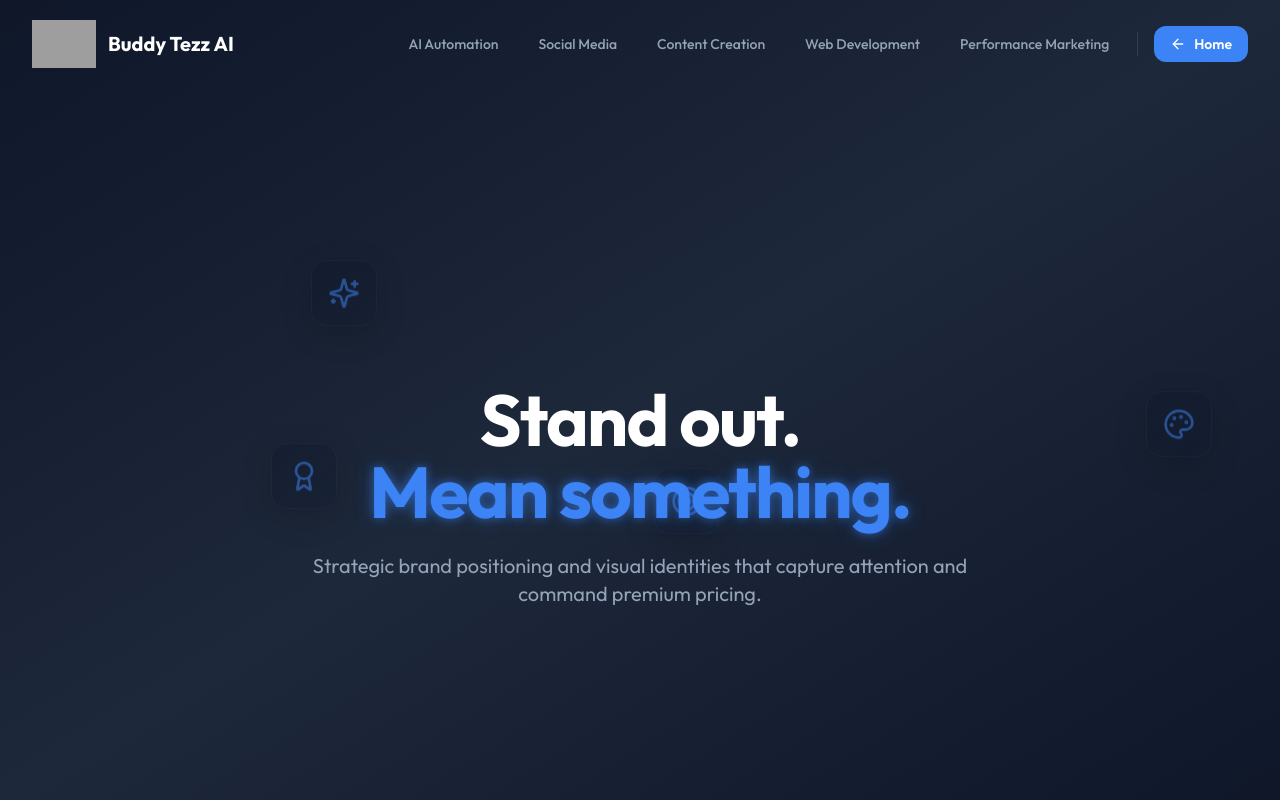
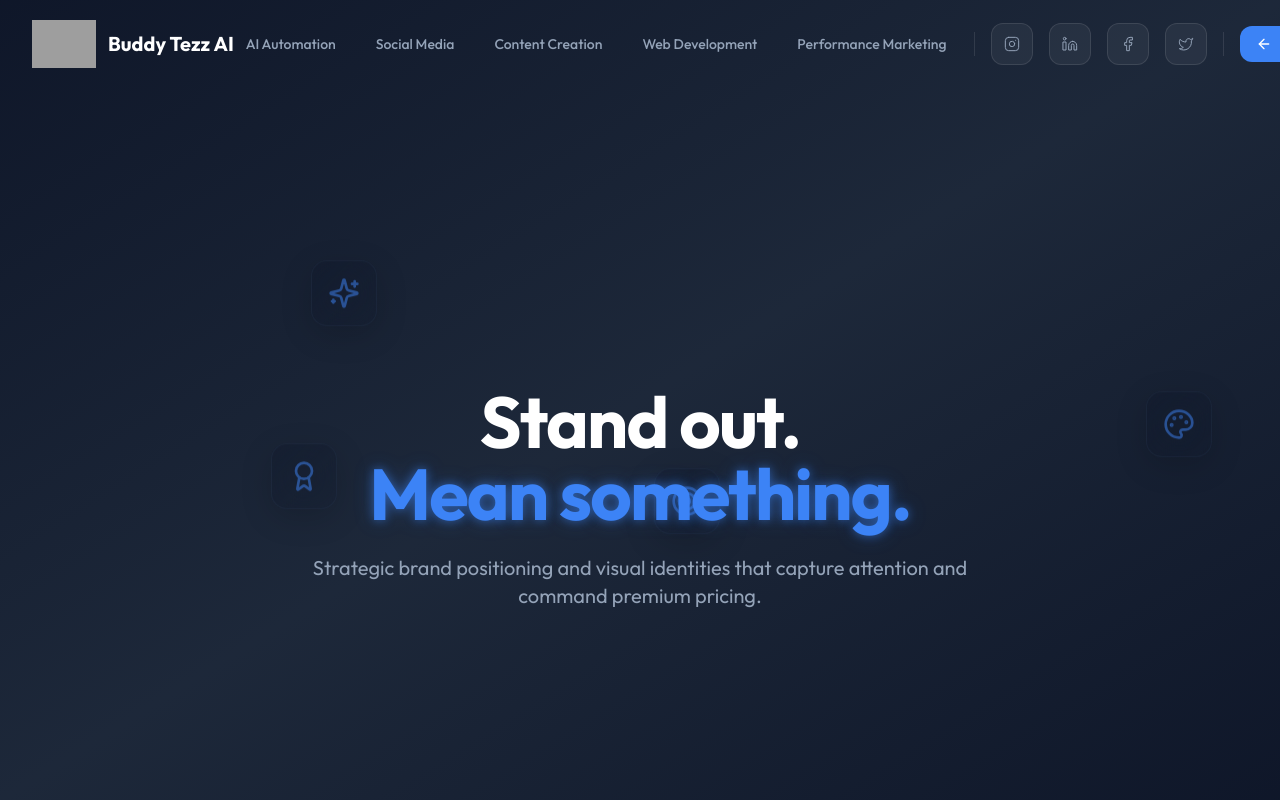
Before and after one commit to buddytezzai/Buddytezz, a React (Vite) app in the folder apps/web/: page /services/branding-strategy in a window 1280 px wide. Shown: the top 800 px of the page. Built offline with nearby package versions, Linux system fonts and the light colour scheme; grey boxes are pictures that could not be loaded.

Commit message:
Fix Vercel output directory mismatch

```diff
--- a/apps/web/src/components/Footer.jsx
+++ b/apps/web/src/components/Footer.jsx
@@ -1,7 +1,8 @@
 
 import React from 'react';
 import { Link } from 'react-router-dom';
-import { Facebook, Twitter, Instagram, Linkedin, Mail } from 'lucide-react';
+import { Mail } from 'lucide-react';
+import SocialLinks from '@/components/SocialLinks.jsx';
 
 const Footer = () => {
   const scrollToSection = (href) => {
@@ -11,12 +12,6 @@ const Footer = () => {
     }
   };
 
-  const socialLinks = [
-    { icon: Facebook, href: '#', label: 'Facebook' },
-    { icon: Twitter, href: '#', label: 'Twitter' },
-    { icon: Instagram, href: '#', label: 'Instagram' },
-    { icon: Linkedin, href: '#', label: 'LinkedIn' }
-  ];
 
   const quickLinks = [
     { label: 'Services', href: '#services' },
@@ -74,18 +69,7 @@ const Footer = () => {
 
           <div>
             <p className="font-semibold text-lg text-[hsl(var(--foreground))] mb-6">Connect with us</p>
-            <div className="flex space-x-4">
-              {socialLinks.map((social) => (
-                <a
-                  key={social.label}
-                  href={social.href}
-                  aria-label={`Follow us on ${social.label}`}
-                  className="w-12 h-12 rounded-xl bg-[hsl(var(--muted))] flex items-center justify-center text-[hsl(var(--foreground))] hover:bg-[hsl(var(--primary))] hover:text-white transition-all duration-200 focus-visible:outline-none focus-visible:ring-2 focus-visible:ring-[hsl(var(--primary))]"
-                >
-                  <social.icon className="w-5 h-5" aria-hidden="true" />
-                </a>
-              ))}
-            </div>
+            <SocialLinks iconSize={18} className="mt-2" />
             <a
               href="mailto:hello@buddytezz.ai"
               className="flex items-center space-x-3 mt-6 text-base text-[hsl(var(--muted-foreground))] hover:text-[hsl(var(--primary))] transition-colors duration-200 focus-visible:outline-none focus-visible:ring-2 focus-visible:ring-[hsl(var(--primary))] rounded px-1 -ml-1 w-fit"
--- a/apps/web/src/components/ServiceHeader.jsx
+++ b/apps/web/src/components/ServiceHeader.jsx
@@ -2,6 +2,7 @@ import React, { useState, useEffect } from 'react';
 import { Link, useLocation } from 'react-router-dom';
 import { Menu, X, ArrowLeft, ChevronRight } from 'lucide-react';
 import { motion, AnimatePresence } from 'framer-motion';
+import SocialLinks from '@/components/SocialLinks.jsx';
 
 const SERVICES = [
   { label: 'AI Automation', href: '/services/ai-automation' },
@@ -50,6 +51,10 @@ const ServiceHeader = () => {
                 {service.label}
               </Link>
             ))}
+
+            <div className="h-6 w-px bg-white/10 mx-2 hidden lg:block" />
+
+            <SocialLinks iconSize={16} className="hidden lg:flex" />
 
             <div className="h-6 w-px bg-white/10 mx-2 hidden lg:block" />
 
@@ -104,6 +109,10 @@ const ServiceHeader = () => {
                   <ArrowLeft className="w-5 h-5" /> Back to Home
                 </Link>
               </div>
+
+              <div className="pt-4 flex justify-center">
+                <SocialLinks iconSize={18} />
+              </div>
             </div>
           </motion.div>
         )}
--- /dev/null
+++ b/apps/web/src/components/SocialLinks.jsx
@@ -0,0 +1,57 @@
+import React from 'react';
+import { Instagram, Linkedin, Facebook, Twitter } from 'lucide-react';
+import { motion } from 'framer-motion';
+
+const SOCIAL_DATA = [
+  {
+    name: 'Instagram',
+    icon: Instagram,
+    href: 'https://www.instagram.com/buddy_tezz/?hl=en',
+    color: 'hover:text-[#E4405F]',
+    glow: 'group-hover:shadow-[0_0_15px_rgba(228,64,95,0.4)]'
+  },
+  {
+    name: 'LinkedIn',
+    icon: Linkedin,
+    href: 'https://www.linkedin.com/in/buddy-tezz-3b8466280/',
+    color: 'hover:text-[#0A66C2]',
+    glow: 'group-hover:shadow-[0_0_15px_rgba(10,102,194,0.4)]'
+  },
+  {
+    name: 'Facebook',
+    icon: Facebook,
+    href: 'https://www.facebook.com/BuddyTezz',
+    color: 'hover:text-[#1877F2]',
+    glow: 'group-hover:shadow-[0_0_15px_rgba(24,119,242,0.4)]'
+  },
+  {
+    name: 'X (Twitter)',
+    icon: Twitter,
+    href: 'https://x.com/BuddyTezz',
+    color: 'hover:text-white',
+    glow: 'group-hover:shadow-[0_0_15px_rgba(255,255,255,0.2)]'
+  }
+];
+
+const SocialLinks = ({ className = "", iconSize = 20, variant = "horizontal" }) => {
+  return (
+    <div className={`flex ${variant === 'vertical' ? 'flex-col space-y-4' : 'flex-row space-x-4'} ${className}`}>
+      {SOCIAL_DATA.map((social) => (
+        <motion.a
+          key={social.name}
+          href={social.href}
+          target="_blank"
+          rel="noopener noreferrer"
+          title={`Follow us on ${social.name}`}
+          whileHover={{ scale: 1.1, y: -2 }}
+          whileTap={{ scale: 0.9 }}
+          className={`group relative p-3 rounded-xl bg-white/5 border border-white/10 flex items-center justify-center text-[hsl(var(--muted-foreground))] transition-all duration-300 ${social.color} ${social.glow} hover:bg-white/10 hover:border-white/20`}
+        >
+          <social.icon size={iconSize} strokeWidth={1.5} />
+        </motion.a>
+      ))}
+    </div>
+  );
+};
+
+export default SocialLinks;
--- a/apps/web/src/components/StickyNavBar.jsx
+++ b/apps/web/src/components/StickyNavBar.jsx
@@ -3,6 +3,7 @@ import React, { useState, useEffect } from 'react';
 import { Menu, X } from 'lucide-react';
 import { motion, AnimatePresence } from 'framer-motion';
 import { useNavigate, useLocation } from 'react-router-dom';
+import SocialLinks from '@/components/SocialLinks.jsx';
 
 const StickyNavBar = () => {
   const [isScrolled, setIsScrolled] = useState(false);
@@ -96,6 +97,8 @@ const StickyNavBar = () => {
                 {item.label}
               </motion.button>
             ))}
+            <div className="h-8 w-px bg-white/10 mx-2" />
+            <SocialLinks iconSize={18} />
           </div>
 
           <button
@@ -128,6 +131,9 @@ const StickyNavBar = () => {
                   {item.label}
                 </button>
               ))}
+              <div className="pt-6 border-t border-white/10 flex justify-center">
+                <SocialLinks iconSize={20} />
+              </div>
             </div>
           </motion.div>
         )}
--- a/apps/web/src/pages/AIAutomationPage.jsx
+++ b/apps/web/src/pages/AIAutomationPage.jsx
@@ -8,6 +8,7 @@ import ImageShowcase from '@/components/ImageShowcase.jsx';
 import ServiceROICalculator from '@/components/ServiceROICalculator.jsx';
 import ServiceCTA from '@/components/ServiceCTA.jsx';
 import Footer from '@/components/Footer.jsx';
+import SocialLinks from '@/components/SocialLinks.jsx';
 import { useParallax } from '@/hooks/useParallax.js';
 import { floatingAnimation } from '@/lib/animations.js';
 
@@ -117,9 +118,16 @@ const AIAutomationPage = () => {
       />
 
       <ServiceCTA
-        headline="Ready to put your business on autopilot?"
-        subheadline="Book a free discovery call to identify the best automation opportunities in your workflow."
+        headline="Ready to automate?"
+        subheadline="Let's build your AI workforce today."
       />
+
+      <section className="py-12 border-t border-white/5 bg-[hsl(var(--background))]">
+        <div className="max-w-7xl mx-auto px-4 text-center">
+          <h3 className="text-2xl font-bold text-white mb-6 font-['Outfit']">Follow our journey</h3>
+          <SocialLinks className="justify-center" iconSize={24} />
+        </div>
+      </section>
 
       <Footer />
     </div>
--- a/apps/web/src/pages/BrandingStrategyPage.jsx
+++ b/apps/web/src/pages/BrandingStrategyPage.jsx
@@ -8,6 +8,7 @@ import ImageShowcase from '@/components/ImageShowcase.jsx';
 import ServiceROICalculator from '@/components/ServiceROICalculator.jsx';
 import ServiceCTA from '@/components/ServiceCTA.jsx';
 import Footer from '@/components/Footer.jsx';
+import SocialLinks from '@/components/SocialLinks.jsx';
 import { useParallax } from '@/hooks/useParallax.js';
 import { floatingAnimation } from '@/lib/animations.js';
 
@@ -123,9 +124,16 @@ const BrandingStrategyPage = () => {
       />
 
       <ServiceCTA
-        headline="Ready to redefine your industry?"
-        subheadline="Let's build a brand that people actually care about."
+        headline="Lead with authority"
+        subheadline="Let's build a brand that stands the test of time."
       />
+
+      <section className="py-12 border-t border-white/5 bg-[hsl(var(--background))]">
+        <div className="max-w-7xl mx-auto px-4 text-center">
+          <h3 className="text-2xl font-bold text-white mb-6 font-['Outfit']">Follow our journey</h3>
+          <SocialLinks className="justify-center" iconSize={24} />
+        </div>
+      </section>
 
       <Footer />
     </div>
--- a/apps/web/src/pages/ContentCreationPage.jsx
+++ b/apps/web/src/pages/ContentCreationPage.jsx
@@ -8,6 +8,7 @@ import ImageShowcase from '@/components/ImageShowcase.jsx';
 import ServiceROICalculator from '@/components/ServiceROICalculator.jsx';
 import ServiceCTA from '@/components/ServiceCTA.jsx';
 import Footer from '@/components/Footer.jsx';
+import SocialLinks from '@/components/SocialLinks.jsx';
 import { useParallax } from '@/hooks/useParallax.js';
 import { floatingAnimation } from '@/lib/animations.js';
 
@@ -106,9 +107,16 @@ const ContentCreationPage = () => {
       />
 
       <ServiceCTA
-        headline="Never run out of content again."
-        subheadline="Let's build your automated content machine."
+        headline="Elevate your content"
+        subheadline="Let's create something viral together."
       />
+
+      <section className="py-12 border-t border-white/5 bg-[hsl(var(--background))]">
+        <div className="max-w-7xl mx-auto px-4 text-center">
+          <h3 className="text-2xl font-bold text-white mb-6 font-['Outfit']">Follow our journey</h3>
+          <SocialLinks className="justify-center" iconSize={24} />
+        </div>
+      </section>
 
       <Footer />
     </div>
--- a/apps/web/src/pages/PerformanceMarketingPage.jsx
+++ b/apps/web/src/pages/PerformanceMarketingPage.jsx
@@ -8,6 +8,7 @@ import ImageShowcase from '@/components/ImageShowcase.jsx';
 import ServiceROICalculator from '@/components/ServiceROICalculator.jsx';
 import ServiceCTA from '@/components/ServiceCTA.jsx';
 import Footer from '@/components/Footer.jsx';
+import SocialLinks from '@/components/SocialLinks.jsx';
 import { useParallax } from '@/hooks/useParallax.js';
 import { floatingAnimation } from '@/lib/animations.js';
 
@@ -109,9 +110,16 @@ const PerformanceMarketingPage = () => {
       />
 
       <ServiceCTA
-        headline="Ready to scale your revenue?"
-        subheadline="Let's audit your current ad accounts and find the hidden profit."
+        headline="Maximize your ROI"
+        subheadline="Scale your business with performance marketing."
       />
+
+      <section className="py-12 border-t border-white/5 bg-[hsl(var(--background))]">
+        <div className="max-w-7xl mx-auto px-4 text-center">
+          <h3 className="text-2xl font-bold text-white mb-6 font-['Outfit']">Follow our journey</h3>
+          <SocialLinks className="justify-center" iconSize={24} />
+        </div>
+      </section>
 
       <Footer />
     </div>
--- a/apps/web/src/pages/SocialMediaPage.jsx
+++ b/apps/web/src/pages/SocialMediaPage.jsx
@@ -69,6 +69,13 @@ const SocialMediaPage = () => {
         subheadline="Let's build a social strategy that actually drives revenue."
       />
 
+      <section className="py-12 border-t border-white/5 bg-[hsl(var(--background))]">
+        <div className="max-w-7xl mx-auto px-4 text-center">
+          <h3 className="text-2xl font-bold text-white mb-6 font-['Outfit']">Follow our journey</h3>
+          <SocialLinks className="justify-center" iconSize={24} />
+        </div>
+      </section>
+
       <Footer />
     </div>
   );
--- a/apps/web/src/pages/WebsiteDevelopmentPage.jsx
+++ b/apps/web/src/pages/WebsiteDevelopmentPage.jsx
@@ -8,6 +8,7 @@ import ImageShowcase from '@/components/ImageShowcase.jsx';
 import ServiceROICalculator from '@/components/ServiceROICalculator.jsx';
 import ServiceCTA from '@/components/ServiceCTA.jsx';
 import Footer from '@/components/Footer.jsx';
+import SocialLinks from '@/components/SocialLinks.jsx';
 import { useParallax } from '@/hooks/useParallax.js';
 import { floatingAnimation } from '@/lib/animations.js';
 
@@ -109,9 +110,16 @@ const WebsiteDevelopmentPage = () => {
       />
 
       <ServiceCTA
-        headline="Upgrade your digital storefront."
-        subheadline="Let's build a website that works as hard as you do."
+        headline="Build your digital future"
+        subheadline="Premium web experiences that convert."
       />
+
+      <section className="py-12 border-t border-white/5 bg-[hsl(var(--background))]">
+        <div className="max-w-7xl mx-auto px-4 text-center">
+          <h3 className="text-2xl font-bold text-white mb-6 font-['Outfit']">Follow our journey</h3>
+          <SocialLinks className="justify-center" iconSize={24} />
+        </div>
+      </section>
 
       <Footer />
     </div>
```
Also changed, not shown: 1 other file (tests, documents, lock files or other folders).
